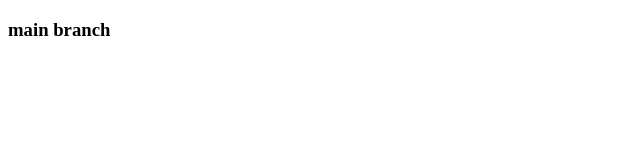
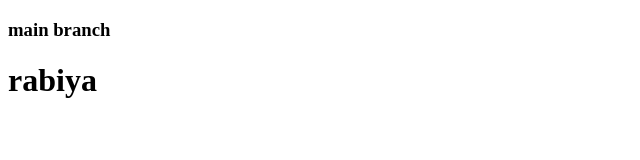
Before and after one commit to biyaa29/repo1, a plain HTML site: page index.html in a window 1280 px wide. Shown: the whole page, without its empty margins (0-640 px from the left). Drawn offline with Linux system fonts and the light colour scheme.

Commit message:
Update index.html

```diff
--- a/index.html
+++ b/index.html
@@ -7,5 +7,6 @@
 </head>
 <body>
     <h3>main branch</h3>
+    <h1>rabiya</h1>
 </body>
 </html>
```
